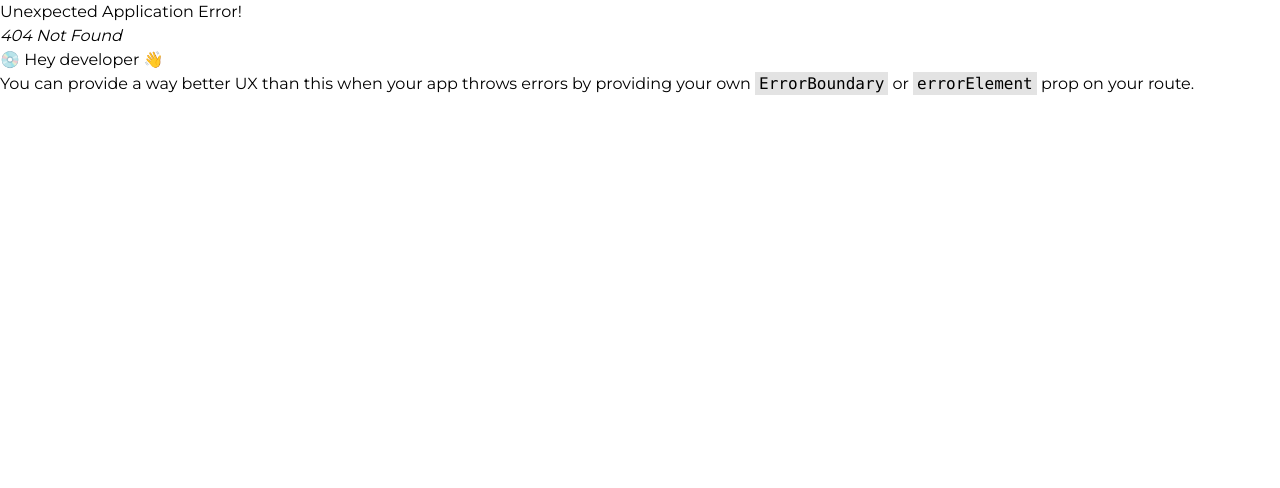
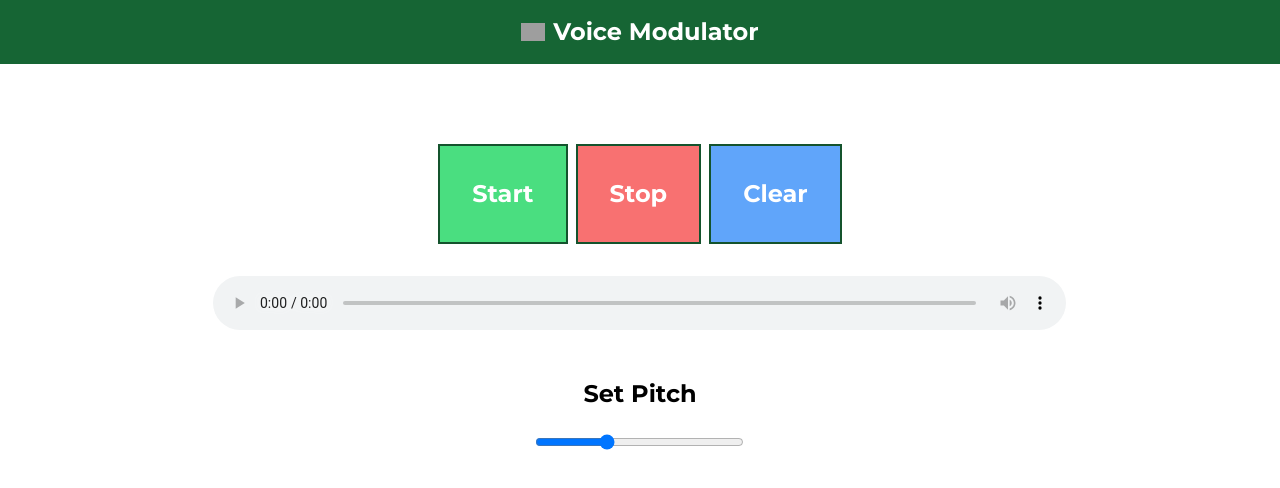
Before and after one commit to ShlokD/fe-challenges, a React (Vite) app: page /voice-modulator in a window 1280 px wide. Before the commit this address had no page. Shown: the top 488 px of the page. Built offline with nearby package versions, Linux system fonts and the light colour scheme; no server answers; grey boxes are pictures that could not be loaded.

Commit message:
Add voice modulator

```diff
--- a/src/App.tsx
+++ b/src/App.tsx
@@ -108,6 +108,9 @@ function App() {
         <li className="text-2xl w-1/3 text-center my-2 bg-blue-500 text-white p-2 rounded-lg">
           <Link to={`/calculator`}>Calculator App</Link>
         </li>
+        <li className="text-2xl w-1/3 text-center my-2 bg-blue-500 text-white p-2 rounded-lg">
+          <Link to={`/voice-modulator`}>Voice Modulator</Link>
+        </li>
       </ul>
     </div>
   );
--- a/src/main.tsx
+++ b/src/main.tsx
@@ -2,8 +2,11 @@ import React from "react";
 import ReactDOM from "react-dom/client";
 import { RouterProvider, createBrowserRouter } from "react-router-dom";
 
+
+
 import App from "./App.tsx";
 import "./index.css";
+
 
 const Betting = React.lazy(() => import("./betting"));
 const Promotions = React.lazy(() => import("./promotions"));
@@ -36,6 +39,7 @@ const ProseRenderer = React.lazy(() => import("./prose-renderer"));
 const GroceryBingo = React.lazy(() => import("./grocery-bingo"));
 const WishlistApp = React.lazy(() => import("./wishlist-app"));
 const Calculator = React.lazy(() => import("./calculator"));
+const VoiceModulator = React.lazy(() => import("./voice-modulator"))
 
 const router = createBrowserRouter([
   {
@@ -166,6 +170,10 @@ const router = createBrowserRouter([
     path: "/calculator",
     element: <Calculator />,
   },
+  {
+    path: "/voice-modulator",
+    element: <VoiceModulator />,
+  },
 ]);
 
 export const Main = (
--- /dev/null
+++ b/src/voice-modulator/index.tsx
@@ -0,0 +1,126 @@
+import { useEffect, useRef, useState } from "react";
+
+import HomeLink from "../home-link";
+
+const VoiceModulator = () => {
+  const recorder = useRef<MediaRecorder | null>(null);
+  const audioRef = useRef<HTMLAudioElement | null>(null);
+  const [url, setAudioURL] = useState("");
+  const [rate, setRate] = useState("1");
+  const addChunk = (e: BlobEvent) => {
+    const bl = new Blob([e.data], { type: "audio/ogg;codecs=opus" });
+    const audioURL = window.URL.createObjectURL(bl);
+    setAudioURL(audioURL);
+  };
+  const setupRecorder = async () => {
+    if (navigator?.mediaDevices?.getUserMedia) {
+      const stream = await navigator.mediaDevices.getUserMedia({ audio: true });
+      recorder.current = new MediaRecorder(stream);
+      recorder?.current?.addEventListener("dataavailable", addChunk);
+    }
+  };
+  useEffect(() => {
+    if (recorder.current === null) {
+      setupRecorder();
+    }
+  }, []);
+
+  const handleStart = () => {
+    if (!recorder.current) {
+      return;
+    }
+    recorder.current.start();
+  };
+
+  const handleStop = () => {
+    if (!recorder.current) {
+      return;
+    }
+    recorder.current.stop();
+  };
+
+  const handleRateChange = (value: string) => {
+    setRate(value);
+
+    if (!audioRef.current) {
+      return;
+    }
+
+    audioRef.current.preservesPitch = false;
+    audioRef.current.playbackRate = Number(value);
+  };
+
+  const handleClear = () => {
+    setAudioURL("");
+  };
+
+  useEffect(() => {
+    if (url && audioRef.current) {
+      audioRef.current.preservesPitch = false;
+      audioRef.current.playbackRate = Number(rate);
+    }
+  }, [url]);
+
+  return (
+    <div className="flex flex-col w-full min-h-screen">
+      <header className="bg-green-800 p-4 flex flex-row justify-center gap-2 items-center">
+        <HomeLink />
+        <h1 className="font-bold text-2xl text-white"> Voice Modulator </h1>
+      </header>
+      <main className="lg:w-2/3 flex flex-col items-center justify-start my-16 min-h-screen self-center">
+        <div className="flex flex-row gap-2 my-4">
+          <button
+            disabled={recorder?.current?.state === "recording"}
+            className="border-2 border-green-900 p-8 bg-green-400 font-bold text-white text-2xl"
+            onClick={handleStart}
+          >
+            Start
+          </button>
+          <button
+            className="border-2 border-green-900 p-8 bg-red-400 font-bold text-white text-2xl"
+            onClick={handleStop}
+          >
+            Stop
+          </button>
+          <button
+            className="border-2 border-green-900 p-8 bg-blue-400 font-bold text-white text-2xl"
+            onClick={handleClear}
+          >
+            Clear
+          </button>
+        </div>
+
+        <audio
+          controls
+          className="my-4 w-full"
+          src={url}
+          autoPlay
+          loop
+          aria-label="Recorded Audio"
+          ref={(el) => {
+            audioRef.current = el;
+          }}
+        />
+        <div className="p-4 flex flex-col items-center w-full">
+          <label className="my-4 text-2xl font-bold" htmlFor="volume">
+            Set Pitch
+          </label>
+          <input
+            className="px-10 py-2"
+            type="range"
+            id="volume"
+            min="0.2"
+            max="4"
+            value={rate}
+            step="0.1"
+            onInput={(ev) =>
+              handleRateChange((ev.target as HTMLInputElement)?.value)
+            }
+          />
+        </div>
+      </main>
+    </div>
+  );
+};
+
+export default VoiceModulator;
```
Also changed, not shown: 1 other file (tests, documents, lock files or other folders).
